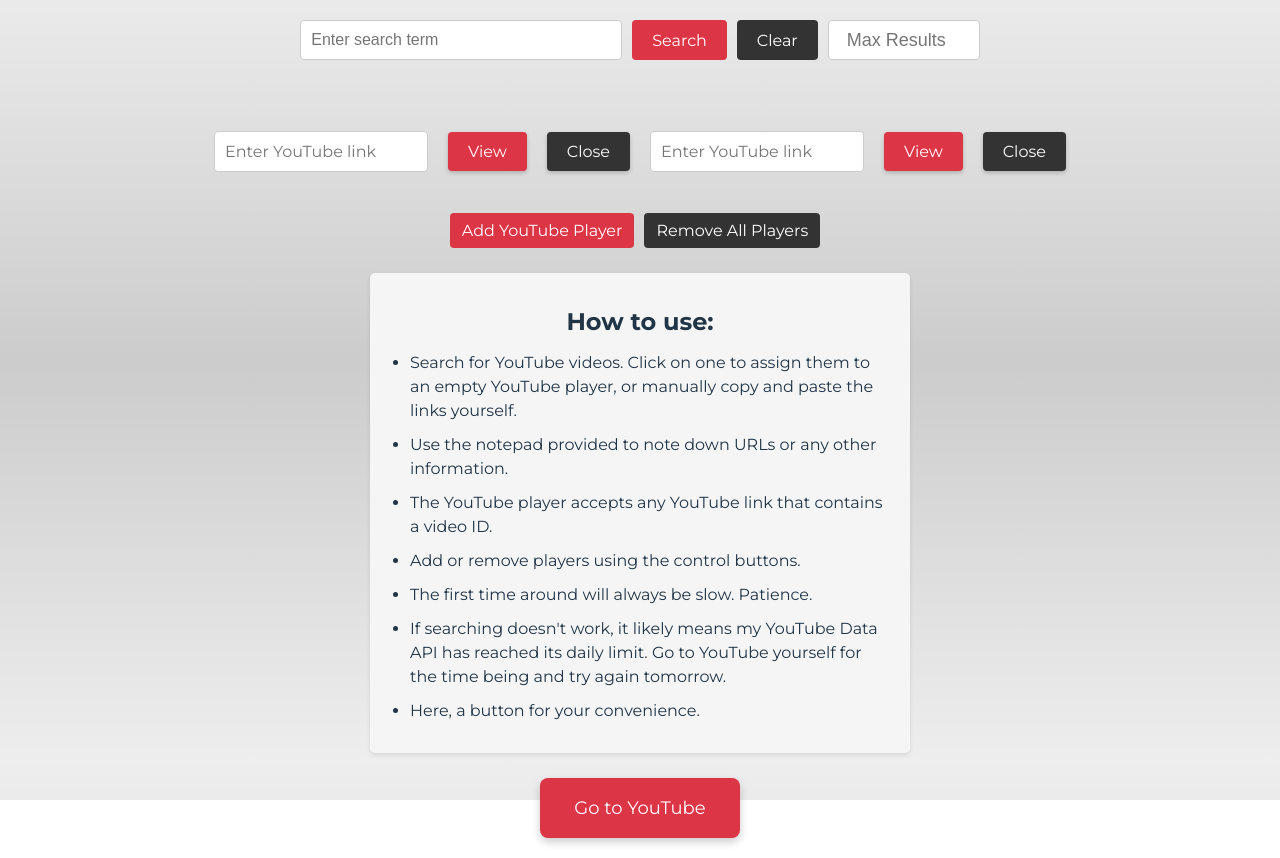
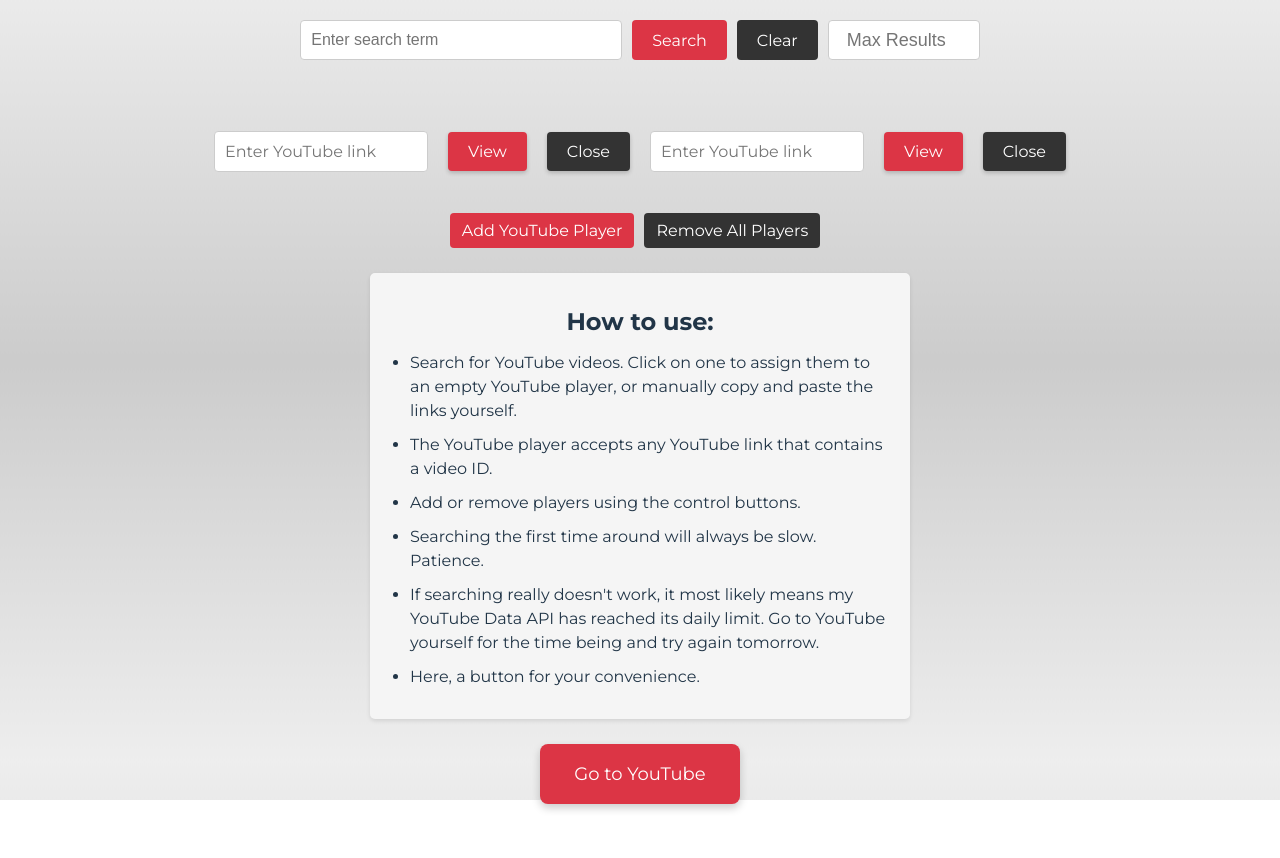
Before and after one commit to ArmSiwatK/play-multiple-videos, a React (Vite) app: page / in a window 1280 px wide. After the commit the page ends 824 px from the top, so only its background shows below. Built offline with nearby package versions, Linux system fonts and the light colour scheme.

Commit message:
update: Instruction and README

```diff
--- a/src/components/Instruction/Instruction.jsx
+++ b/src/components/Instruction/Instruction.jsx
@@ -7,11 +7,10 @@ const Instruction = () => {
             <h1>How to use:</h1>
             <ul>
                 <li>Search for YouTube videos. Click on one to assign them to an empty YouTube player, or manually copy and paste the links yourself.</li>
-                <li>Use the notepad provided to note down URLs or any other information.</li>
                 <li>The YouTube player accepts any YouTube link that contains a video ID.</li>
                 <li>Add or remove players using the control buttons.</li>
-                <li>The first time around will always be slow. Patience.</li>
-                <li>If searching doesn't work, it likely means my YouTube Data API has reached its daily limit. Go to YouTube yourself for the time being and try again tomorrow.</li>
+                <li>Searching the first time around will always be slow. Patience.</li>
+                <li>If searching really doesn't work, it most likely means my YouTube Data API has reached its daily limit. Go to YouTube yourself for the time being and try again tomorrow.</li>
                 <li>Here, a button for your convenience.</li>
             </ul>
         </div>
```
Also changed, not shown: 1 other file (tests, documents, lock files or other folders).
